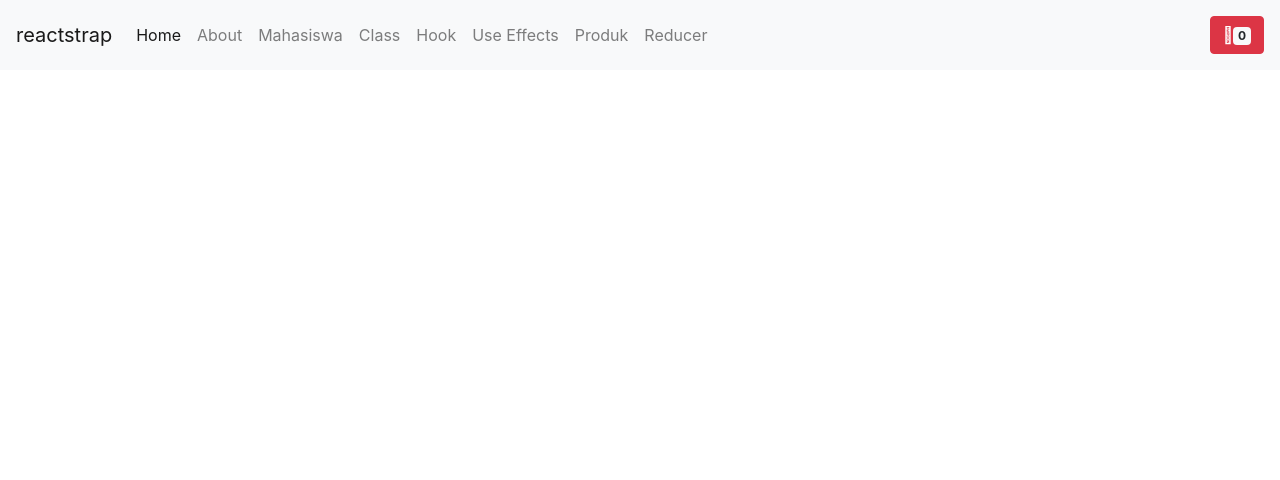
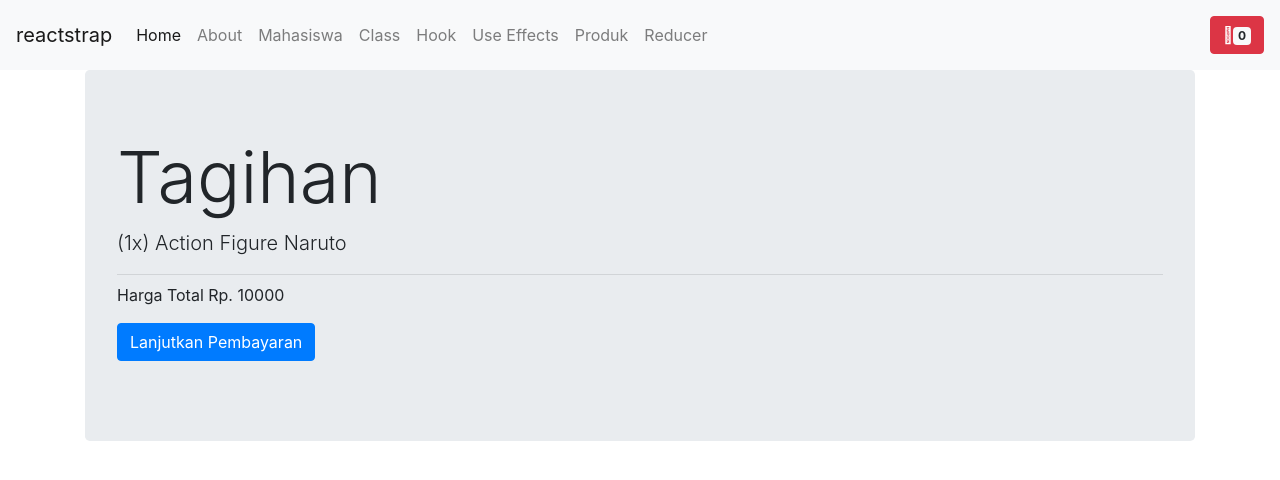
Before and after one commit to elis170899/reactjsku, a React (Create React App) app in the folder aplikasireactku/: page /tagihan in a window 1280 px wide. Shown: the top 480 px of the page. Built offline with nearby package versions, Linux system fonts and the light colour scheme.

Commit message:
Kuliah Web #39 React Hooks useReducer + Context

```diff
--- a/aplikasireactku/src/App.js
+++ b/aplikasireactku/src/App.js
@@ -1,4 +1,4 @@
-import React, {useState} from 'react';
+import React, {useState, createContext, useReducer} from 'react';
 import { BrowserRouter, Route, Switch } from 'react-router-dom'
 //import BootstrapComp from './Component/Class/BootstrapComp';
 import NavbarComp from './Component/Fungsional/NavbarComp';
@@ -17,6 +17,32 @@
 import { CartContext } from './CartContext';
 import ProductComp from './Component/Hooks/Functional/ProductComp';
 import HookReducer from './Component/Hooks/Functional/HookReducer';
+import Tagihan from './Component/Fungsional/Tagihan';
+
+export const keranjangContext = createContext()
+
+const initialState = {
+  jumlah : 1,
+  hargasatuan : 10000,
+  hargatotal : 10000
+}
+
+const reducer = (state,action) => {
+  switch (action. type) {
+      case 'tambah': return {
+          ...state,
+          jumlah: state.jumlah + 1,
+          hargatotal: state.hargasatuan + (state.hargasatuan * state.jumlah )
+      }
+      case 'kurang' : return {
+          ...state,
+          jumlah: state.jumlah - 1,
+          hargatotal: (state.hargasatuan + state.jumlah) - state.hargasatuan
+      }
+      default :
+          return state
+  }
+}
 
 
 //import Parent from './Component/Class/Parent';
@@ -29,11 +55,14 @@
 
   const [value, setValue] = useState(0)
 
+  const[count,dispatch] = useReducer(reducer, initialState)
+
   return (
     <BrowserRouter >
       <CartContext.Provider value={{value, setValue}}>
 
         <NavbarComp />
+        <keranjangContext.Provider value={{keranjangState: count, keranjangDispatch:dispatch}}>
         <switch >
           <Route exact path="/" component={HomePage} />
           <Route exact path="/about" component={About} />
@@ -45,9 +74,11 @@
           <Route exact path="/useeffects" component={HooksUseEffects} />
           <Route exact path="/produk" component={ProductComp} />
           <Route exact path="/reducer" component={HookReducer} />
+          <Route exact path="/tagihan" component={Tagihan} />
 
           {/* <Route exact path="/detail/:id"component={DetailComp}/> */}
         </switch>
+        </keranjangContext.Provider>
       </CartContext.Provider>
     </BrowserRouter>
 
--- /dev/null
+++ b/aplikasireactku/src/Component/Fungsional/Tagihan.jsx
@@ -0,0 +1,24 @@
+import React, {useContext} from 'react'
+import { Container } from 'reactstrap'
+import { Jumbotron, Button } from 'reactstrap';
+import { keranjangContext } from '../../App';
+
+
+function Tagihan (){
+
+    const countContext = useContext(keranjangContext)
+        return (
+            <Container>
+                <Jumbotron>
+                    <h1 className="display-3">Tagihan</h1>
+                    <p className="lead">({countContext.keranjangState.jumlah}x) Action Figure Naruto</p>
+                    <hr className="my-2" />
+                    <p>Harga Total Rp. {countContext.keranjangState.hargatotal}</p>
+                    <p className="lead">
+                        <Button color="primary">Lanjutkan Pembayaran</Button>
+                    </p>
+                </Jumbotron>
+            </Container>
+        )
+    }
+export default Tagihan
--- a/aplikasireactku/src/Component/Hooks/Functional/HookReducer.jsx
+++ b/aplikasireactku/src/Component/Hooks/Functional/HookReducer.jsx
@@ -1,35 +1,15 @@
-import React, {useReducer} from 'react'
+import React, { useReducer } from 'react'
 import { Container, Row, Col, Card, CardImg, Button } from 'reactstrap'
-
-const initialState = {
-    jumlah : 1,
-    hargasatuan : 10000,
-    hargatotal : 10000
-}
-
-const reducer = (state,action) => {
-    switch (action. type) {
-        case 'tambah': return {
-            ...state,
-            jumlah: state.jumlah + 1,
-            hargatotal: state.hargasatuan + (state.hargasatuan * state.jumlah )
-        }
-        case 'kurang' : return {
-            ...state,
-            jumlah: state.jumlah - 1,
-            hargatotal: (state.hargasatuan + state.jumlah) - state.hargasatuan
-        }
-        default :
-            return state
-    }
-}
+import { NavLink } from 'react-router-dom'
+import { useContext } from 'react'
+import { keranjangContext } from '../../../App'
 
 function HookReducer() {
 
-    const[count,dispatch] = useReducer(reducer, initialState)
+    const countContext = useContext(keranjangContext)
     return (
         <Container>
-            <hr/>
+            <hr />
             <Row>
                 <Col xs="6">
                     <Card>
@@ -39,16 +19,18 @@
                 <Col xs="6">
                     <h3>Action Figure Naruto</h3>
                     <p>Harga</p>
-                    <h3>Rp {count.hargasatuan}</h3>
+                    <h3>Rp {countContext.keranjangState.hargatotal}</h3>
                     <p>Jumlah</p>
                     <Row>
-                        <Col><Button onClick={()=>dispatch({type:'tambah'})} color="danger">+</Button></Col>
-                        <Col>{count.jumlah}</Col>
-                        <Col><Button onClick={()=>dispatch({type:'kurang'})}>-</Button></Col>
+                        <Col><Button onClick={() => countContext.keranjangDispatch({ type: 'tambah' })} color="danger">+</Button></Col>
+                        <Col>{countContext.keranjangState.jumlah}</Col>
+                        <Col><Button onClick={() => countContext.keranjangDispatch({ type: 'kurang' })}>-</Button></Col>
 
                     </Row>
+                    <hr />
+                    <Button color="success" size="lg">Total Rp. {countContext.keranjangState.hargatotal}</Button>
                     <hr/>
-    <Button color="success" size="lg">Total Rp. {count.hargatotal}</Button>
+                    <NavLink to='/tagihan'>Tagihan Belanja</NavLink>
                 </Col>
             </Row>
         </Container>
```
